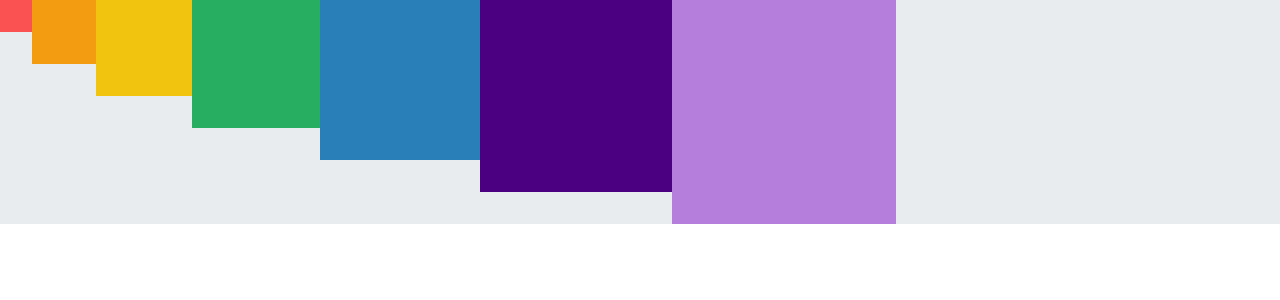
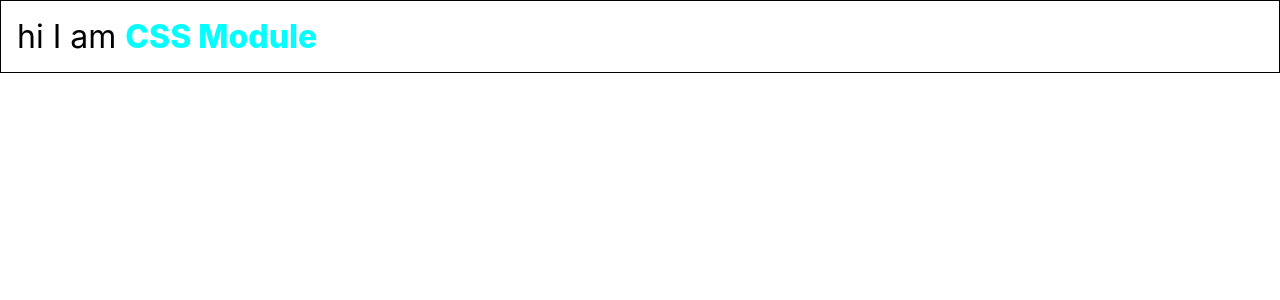
Before and after one commit to Dayoung3460/react-study, a React app: page / in a window 1280 px wide. Shown: the top 300 px of the page. Built offline with nearby package versions, Linux system fonts and the light colour scheme.

Commit message:
css module

```diff
--- a/package.json
+++ b/package.json
@@ -17,6 +17,7 @@
     "browserslist": "^4.18.1",
     "camelcase": "^6.2.1",
     "case-sensitive-paths-webpack-plugin": "^2.4.0",
+    "classnames": "^2.3.1",
     "css-loader": "^6.5.1",
     "css-minimizer-webpack-plugin": "^3.2.0",
     "dotenv": "^10.0.0",
--- a/src/App.js
+++ b/src/App.js
@@ -7,12 +7,13 @@ import Counter from "./MyComponent/Counter";
 import Info from "./MyComponent/Info";
 import Average from "./MyComponent/Average";
 import SassComponent from "./MyComponent/SassComponent";
+import CSSModule from "./MyComponent/CSSModule";
 
 const App = () => {
   // const [visible, setVisible] = useState(false)
   return (
     <div>
-      <SassComponent/>
+      <CSSModule/>
     </div>
   )
 }
--- /dev/null
+++ b/src/MyComponent/CSSModule.js
@@ -0,0 +1,15 @@
+import React from 'react';
+import styles from '../MyStyle/CSSModule.module.css'
+import classNames from 'classnames/bind'
+
+const cx = classNames.bind(styles)
+
+const CSSModule = () => {
+  return (
+    <div className={cx('wrapper', 'invented')}>
+      hi I am <span className="something">CSS Module</span>
+    </div>
+  );
+};
+
+export default CSSModule;
--- /dev/null
+++ b/src/MyStyle/CSSModule.module.css
@@ -0,0 +1,17 @@
+.wrapper {
+  background: black;
+  padding: 1rem;
+  color: white;
+  font-size: 2rem;
+}
+
+.invented {
+  color: black;
+  background: white;
+  border: 1px solid black
+}
+
+:global .something {
+  font-weight: 800;
+  color: aqua;
+}
```
Also changed, not shown: 1 other file (tests, documents, lock files or other folders).
